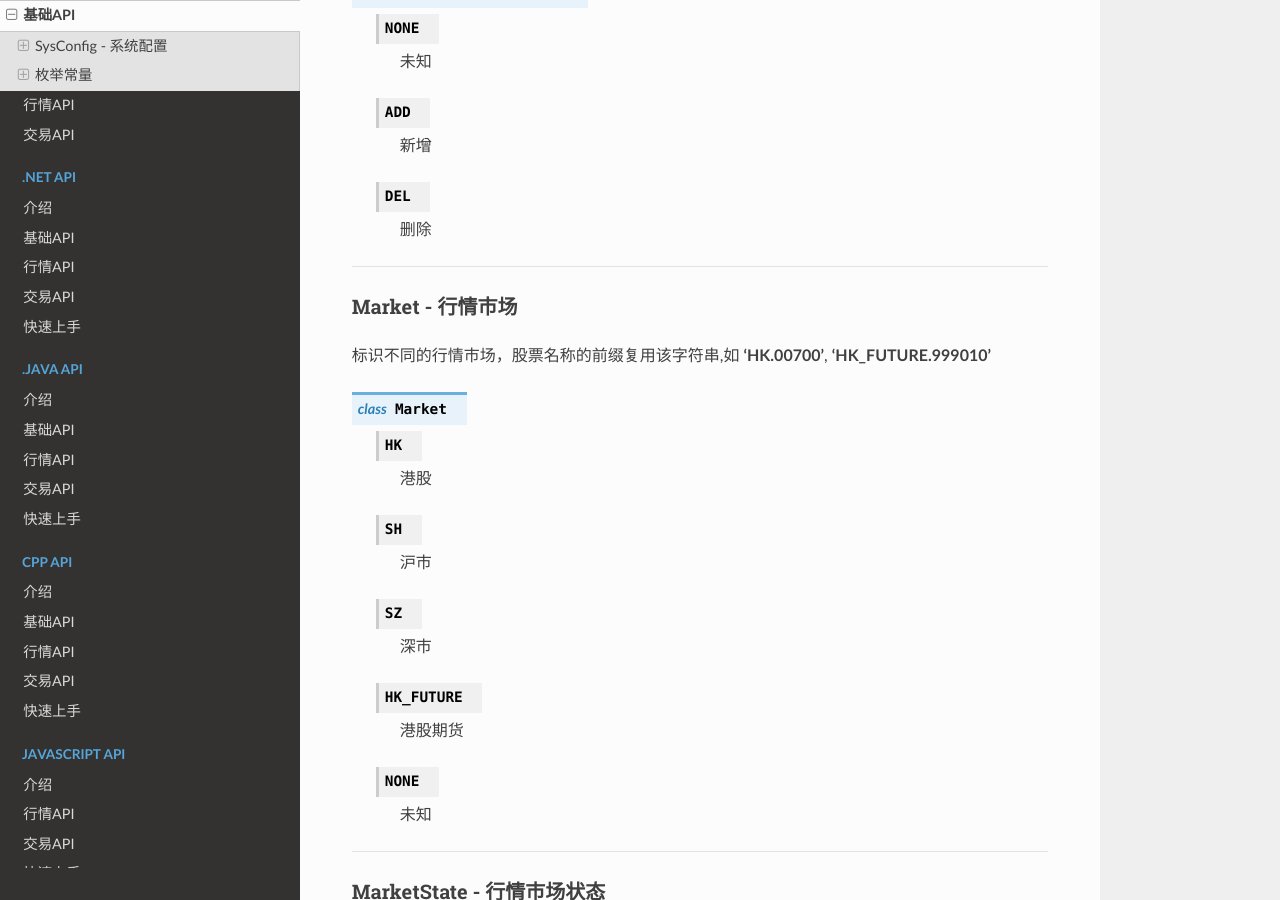
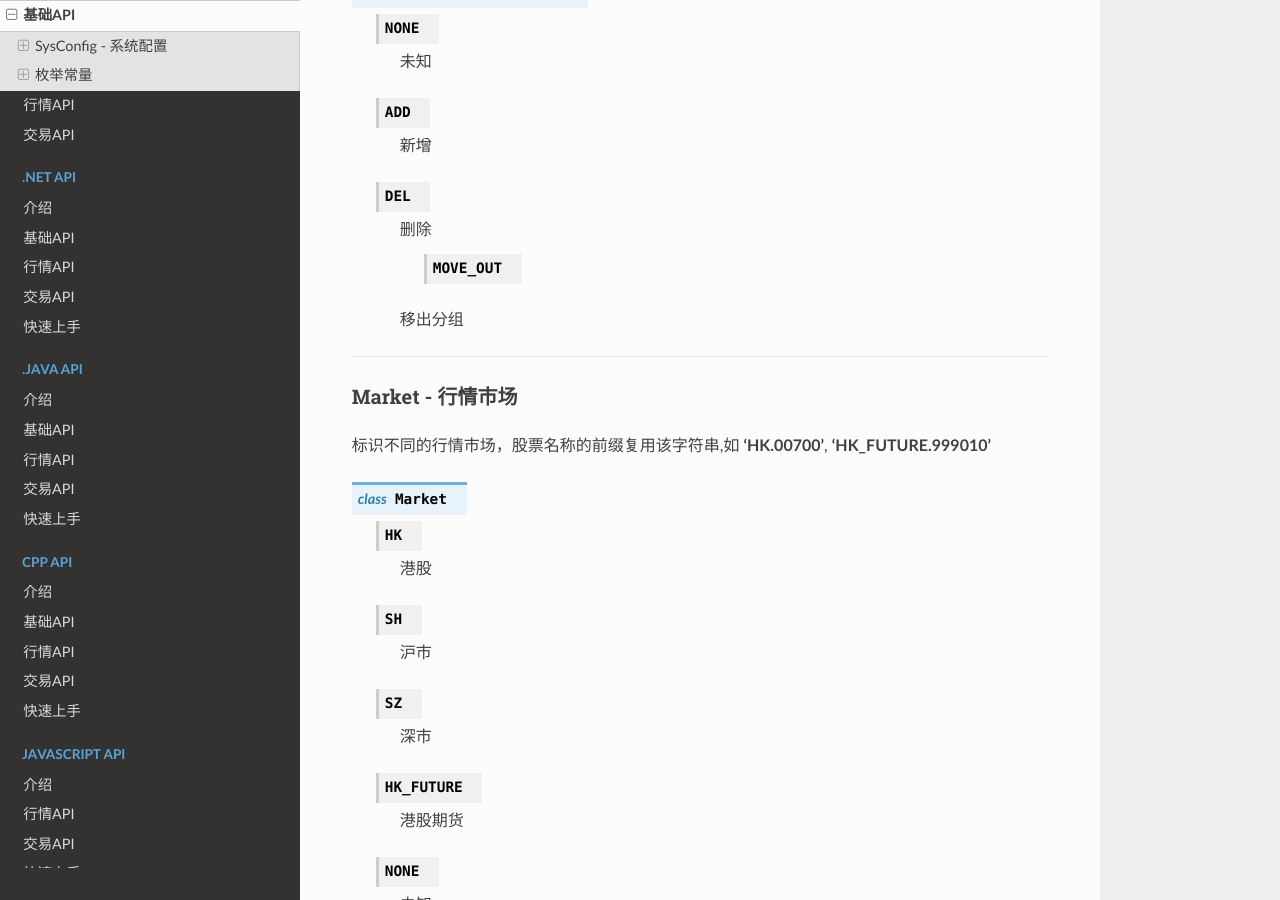
Before and after one commit to FutunnOpen/futu-api-doc, a Sphinx documentation site: the page built from doc_maker/source/api/Base_API.rst, in a window 1280 px wide and 900 px high, scrolled down 11662 px. Built offline with Sphinx 7.4.7 and the Read the Docs theme 2.0.0, drawn with Linux system fonts in a browser that asks for light colours.

Commit message:
自选股新增移出分组操作

```diff
--- a/doc_maker/source/api/Base_API.rst
+++ b/doc_maker/source/api/Base_API.rst
@@ -590,6 +590,10 @@ ModifyUserSecurityOp - 自选股操作类型
 
   删除
 
+   ..  py:attribute:: MOVE_OUT
+
+  移出分组
+
 --------------------------------------
 
 Market - 行情市场
```
